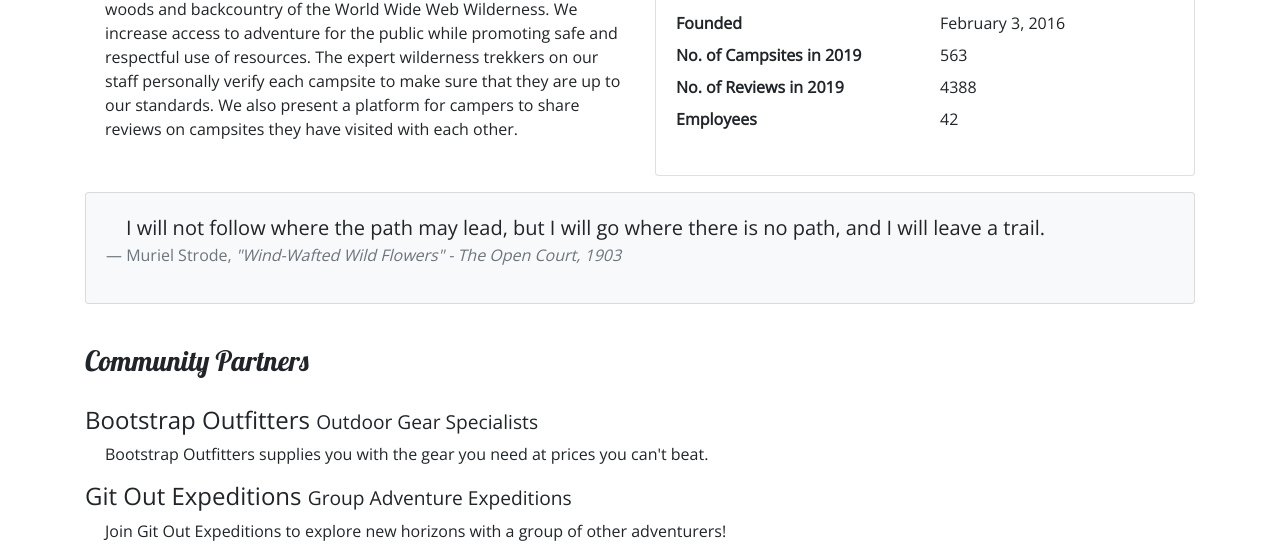
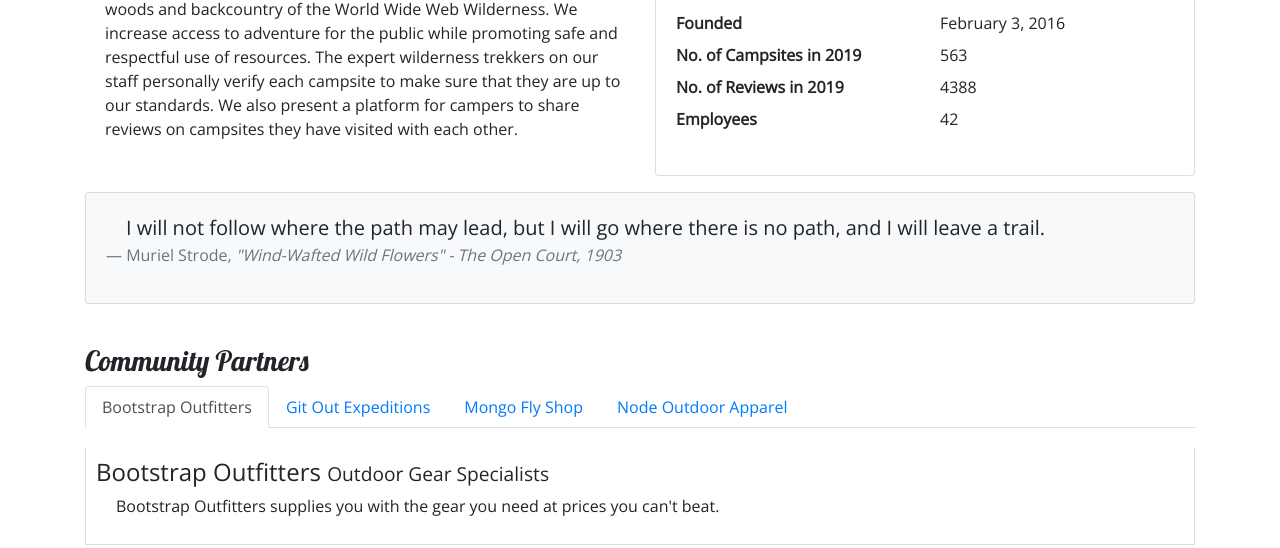
Before and after one commit to incognitosudo/nucampsite2, a website: page aboutus.html in a window 1280 px wide. Shown: the part 404-952 px from the top of the page. Drawn offline with nearby package versions, Linux system fonts and the light colour scheme.

Commit message:
Added tab-content

```diff
--- a/aboutus.html
+++ b/aboutus.html
@@ -111,16 +111,46 @@
             <div class="col sm-6">
                 <h3>Community Partners</h3>
 
+                <!--Beginning of Tabbed Interface-->
+                <ul class="nav nav-tabs">
+                    <li class="nav-item">
+                        <a class="nav-link active" href="#bootstrap" role="tab" data-toggle="tab">Bootstrap Outfitters</a>
+                    </li>
+                    <li class="nav-item">
+                        <a class="nav-link" href="#git" role="tab" data-toggle="tab">Git Out Expeditions</a>
+                    </li>
+                    <li class="nav-item">
+                        <a class="nav-link" href="#mongo" role="tab" data-toggle="tab">Mongo Fly Shop</a>
+                    </li>
+                    <li class="nav-item">
+                        <a class="nav-link" href="#node" role="tab" data-toggle="tab">Node Outdoor Apparel</a>
+                    </li>
+                </ul>
+
                 <div class="row-content">
+                    <div class="tab-content">
+                        <div role="tabpanel" class="tab-pane fade show  active" id="bootstrap">
                             <h4>Bootstrap Outfitters <small>Outdoor Gear Specialists</small></h4>
                             <p class="d-none d-sm-block">Bootstrap Outfitters supplies you with the gear you need at prices you can't beat.</p>
+                        </div>
+
+                        <div role="tabpanel" class="tab-pane fade" id="git">
                             <h4>Git Out Expeditions <small>Group Adventure Expeditions</small></h4>
                             <p class="d-none d-sm-block">Join Git Out Expeditions to explore new horizons with a group of other adventurers!</p>
+                        </div>
+
+                        <div role="tabpanel" class="tab-pane fade" id="mongo">
                             <h4>Mongo Fly Shop <small>Your Neighborhood Fly Fishing Shop</small></h4>
                             <p class="d-none d-sm-block">Need a new fishing pole, a tacklebox, or flies of all kinds? Stop by Mongo Fly Shop.</p>
+                        </div>
+
+                        <div role="tabpanel" class="tab-pane fade" id="node">
                             <h4>Node Outdoor Apparel <small>Outdoor Clothes & Shoes</small></h4>
                             <p class="d-none d-sm-block">From polar fleeces to swimsuits, hiking boots to waders, a visit to Node will be sure to get you covered.</p>
                         </div>
+                    </div>
+                </div>
+
             </div>
         </div>
 
--- a/css/styles.css
+++ b/css/styles.css
@@ -54,3 +54,10 @@ p {
 .navbar {
     background-color: #901CAD;
 }
+
+.tab-content {
+    border: 1px solid #DDD;
+    border-top: none;
+    padding: 10px;
+
+}
```
Also changed, not shown: Screen Shot 2022-07-17 at 12.10.21 AM.png (added), 1 other file. Lines whose indentation alone changed are shown as unchanged.
